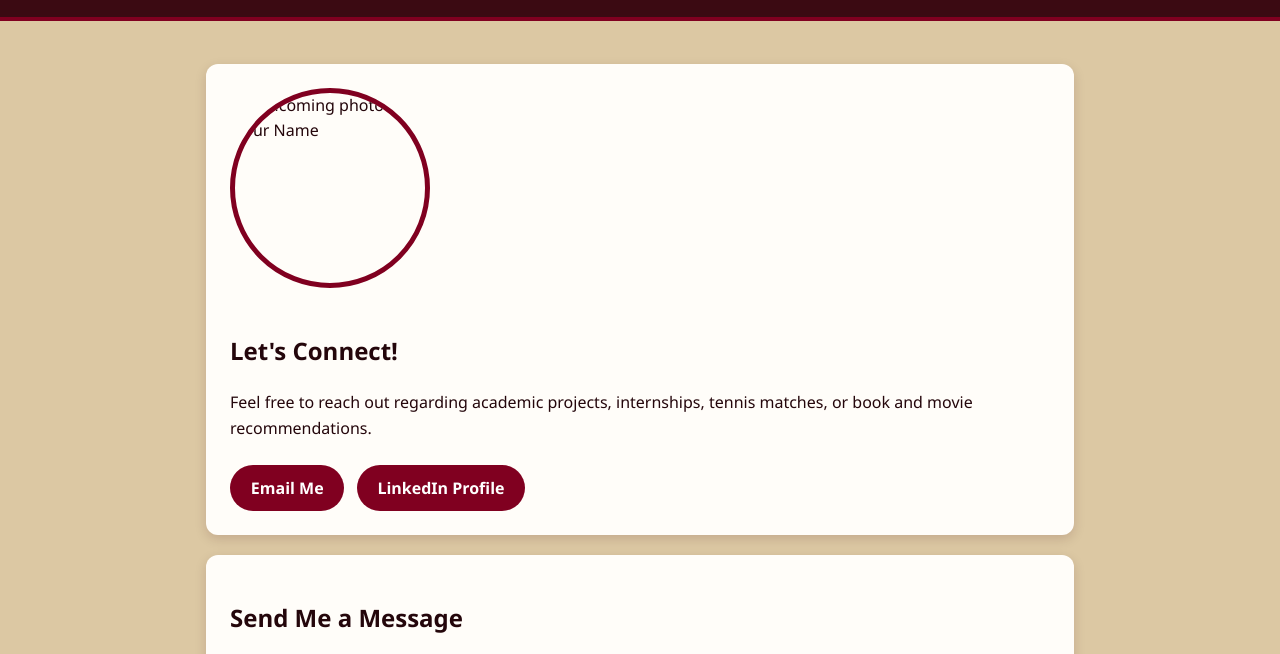
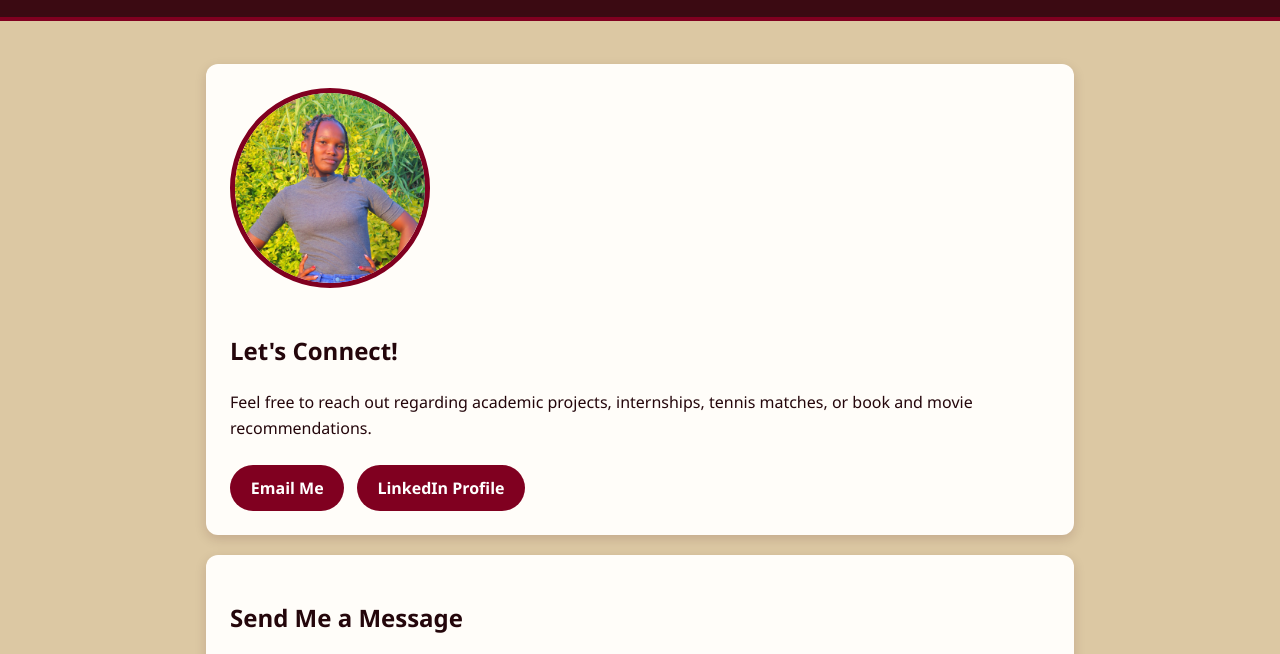
Before and after one commit to liliangikunju/my-portfolio, a plain HTML site: page contact.html in a window 1280 px wide. Shown: the part 115-769 px from the top of the page. Drawn offline with Linux system fonts and the light colour scheme.

Commit message:
Fix image source and improve HTML formatting
Updated image source and cleaned up HTML structure.

```diff
--- a/contact.html
+++ b/contact.html
@@ -20,7 +20,7 @@
 
   <main>
     <section class="card hero">
-      <img src="images/myphoto.jpg" alt="Welcoming photo of Your Name" class="profile-pic">
+      <img src="myphoto.jpg" alt="Welcoming photo of Your Name" class="profile-pic">
       <div>
         <h2>Let's Connect!</h2>
         <p>Feel free to reach out regarding academic projects, internships, tennis matches, or book and movie recommendations.</p>
```
